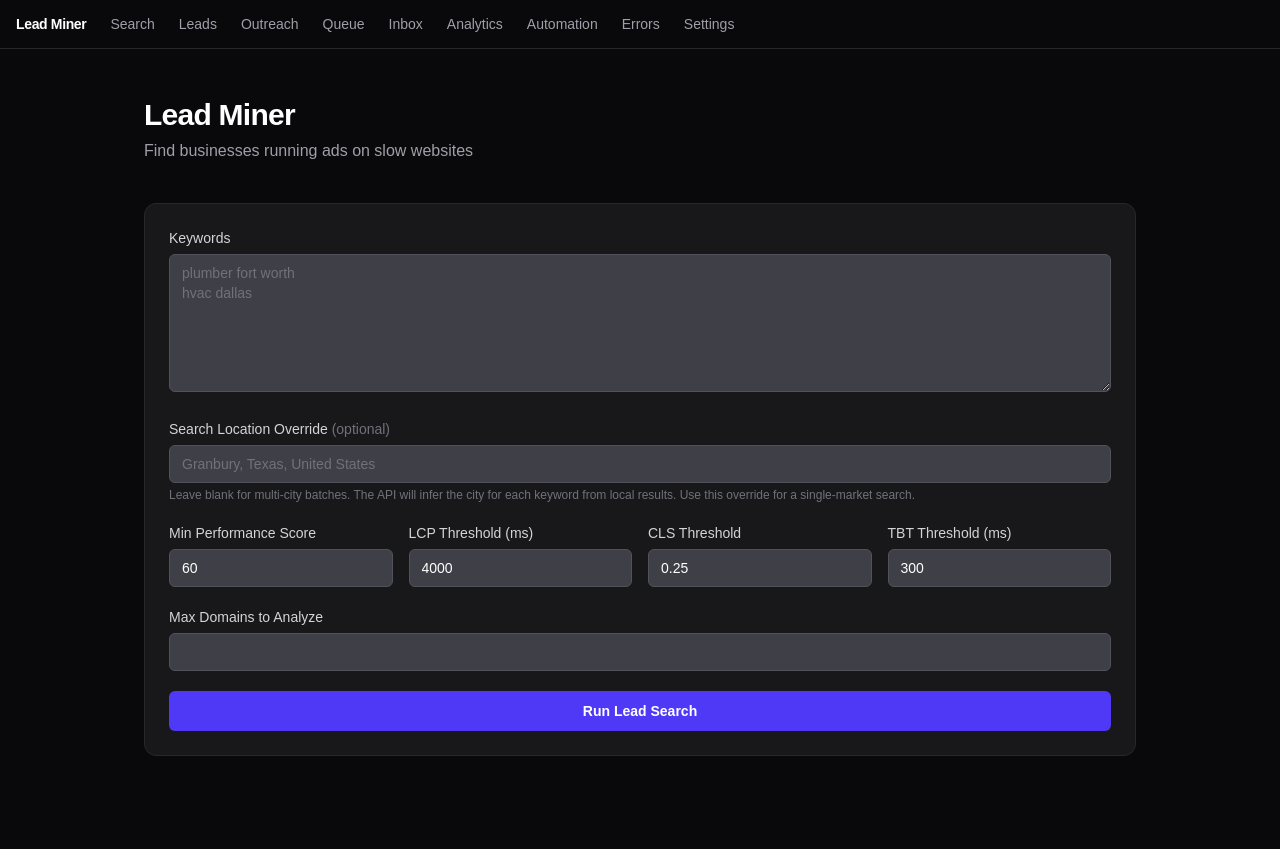
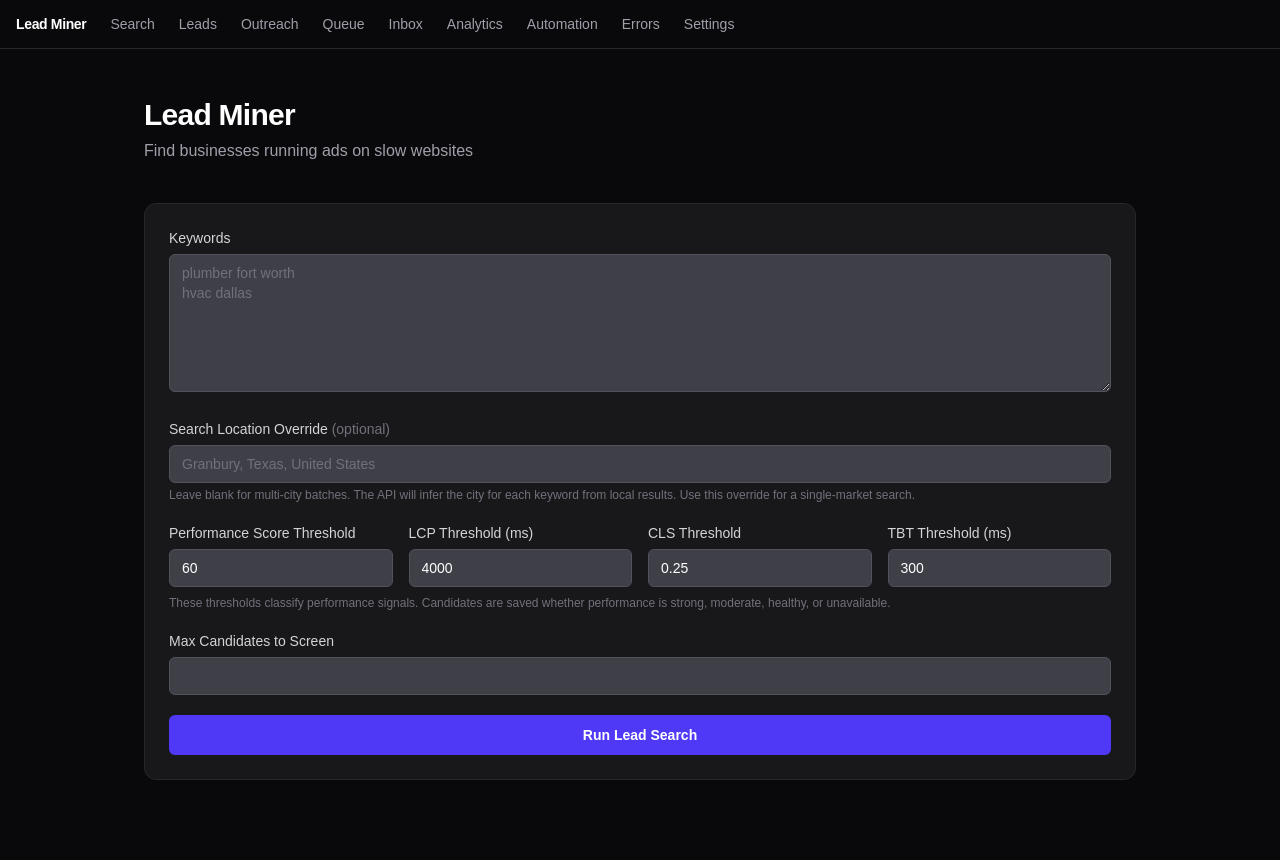
Before and after one commit to bwoodson72/lead-miner, a Next.js app: page / in a window 1280 px wide. Built offline with nearby package versions, Linux system fonts and the light colour scheme.

Commit message:
Clarify performance thresholds are screening signals

```diff
--- a/src/components/keyword-form.tsx
+++ b/src/components/keyword-form.tsx
@@ -23,6 +23,7 @@ function overallProgress(stage: string | null, detail: string | null) {
   const ratio = count && Number(count[2]) > 0 ? Number(count[1]) / Number(count[2]) : null;
   if (stage === "starting") return 2;
   if (stage === "searching") return 10;
+  if (stage === "persisting") return 15;
   if (stage === "analyzing") return ratio == null ? 25 : 20 + ratio * 35;
   if (stage === "enriching") return ratio == null ? 60 : 55 + ratio * 20;
   if (stage === "saving") return 78;
@@ -165,10 +166,11 @@ export default function KeywordForm({ onResults }: KeywordFormProps) {
         </p>
       </div>
 
+      <div>
         <div className="grid grid-cols-2 gap-4 sm:grid-cols-4">
           <div>
             <label htmlFor="performanceScore" className="block mb-1.5 text-sm font-medium text-zinc-300">
-            Min Performance Score
+              Performance Score Threshold
             </label>
             <input id="performanceScore" type="number" {...register("performanceScore", { valueAsNumber: true })} className="w-full rounded-md bg-zinc-700 px-3 py-2 text-sm text-white border border-zinc-600 focus:outline-none focus:ring-2 focus:ring-indigo-500" />
             {errors.performanceScore && <p className="mt-1 text-xs text-red-400">{errors.performanceScore.message}</p>}
@@ -189,9 +191,13 @@ export default function KeywordForm({ onResults }: KeywordFormProps) {
             {errors.tbt && <p className="mt-1 text-xs text-red-400">{errors.tbt.message}</p>}
           </div>
         </div>
+        <p className="mt-2 text-xs text-zinc-500">
+          These thresholds classify performance signals. Candidates are saved whether performance is strong, moderate, healthy, or unavailable.
+        </p>
+      </div>
 
       <div>
-        <label htmlFor="maxDomains" className="block mb-1.5 text-sm font-medium text-zinc-300">Max Domains to Analyze</label>
+        <label htmlFor="maxDomains" className="block mb-1.5 text-sm font-medium text-zinc-300">Max Candidates to Screen</label>
         <input id="maxDomains" type="number" min={1} max={200} {...register("maxDomains", { valueAsNumber: true })} className="w-full rounded-md bg-zinc-700 px-3 py-2 text-sm text-white border border-zinc-600 focus:outline-none focus:ring-2 focus:ring-indigo-500" />
         {errors.maxDomains && <p className="mt-1 text-xs text-red-400">{errors.maxDomains.message}</p>}
       </div>
```
Lines whose indentation alone changed are shown as unchanged.
